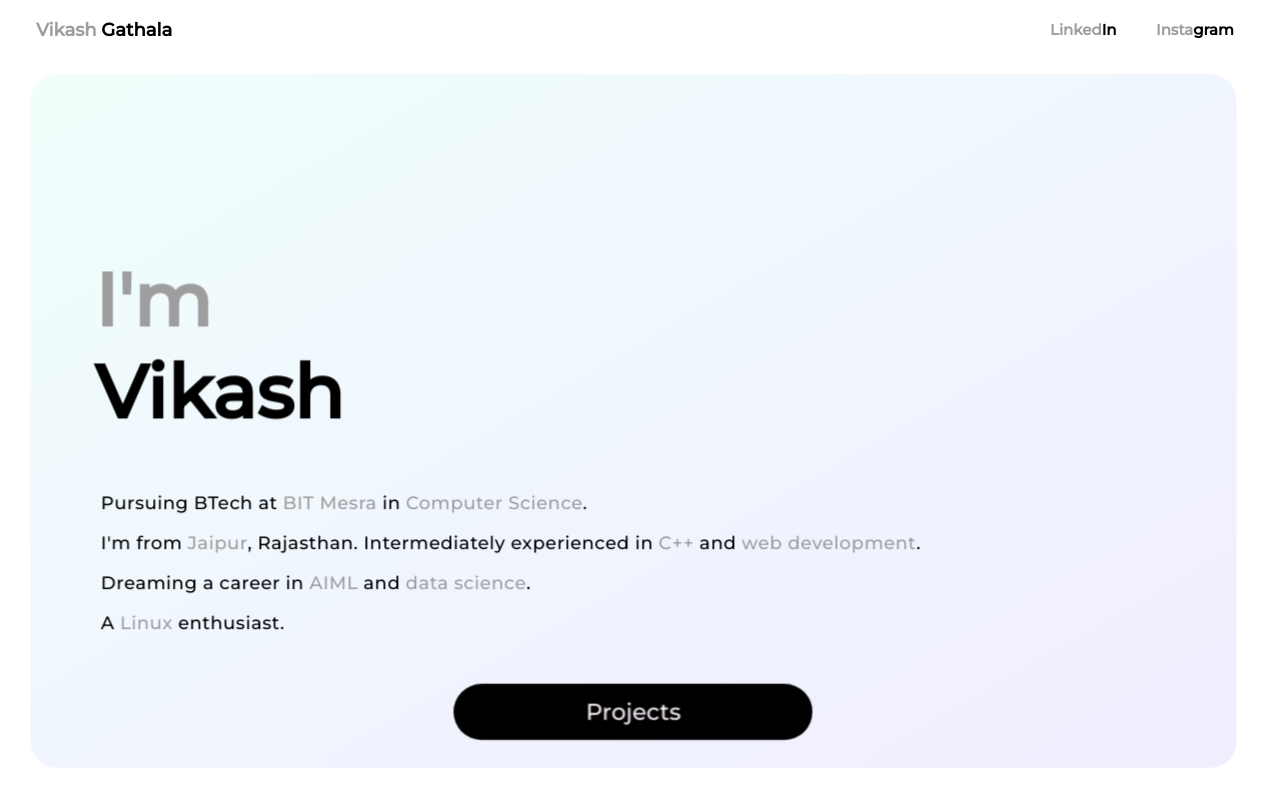
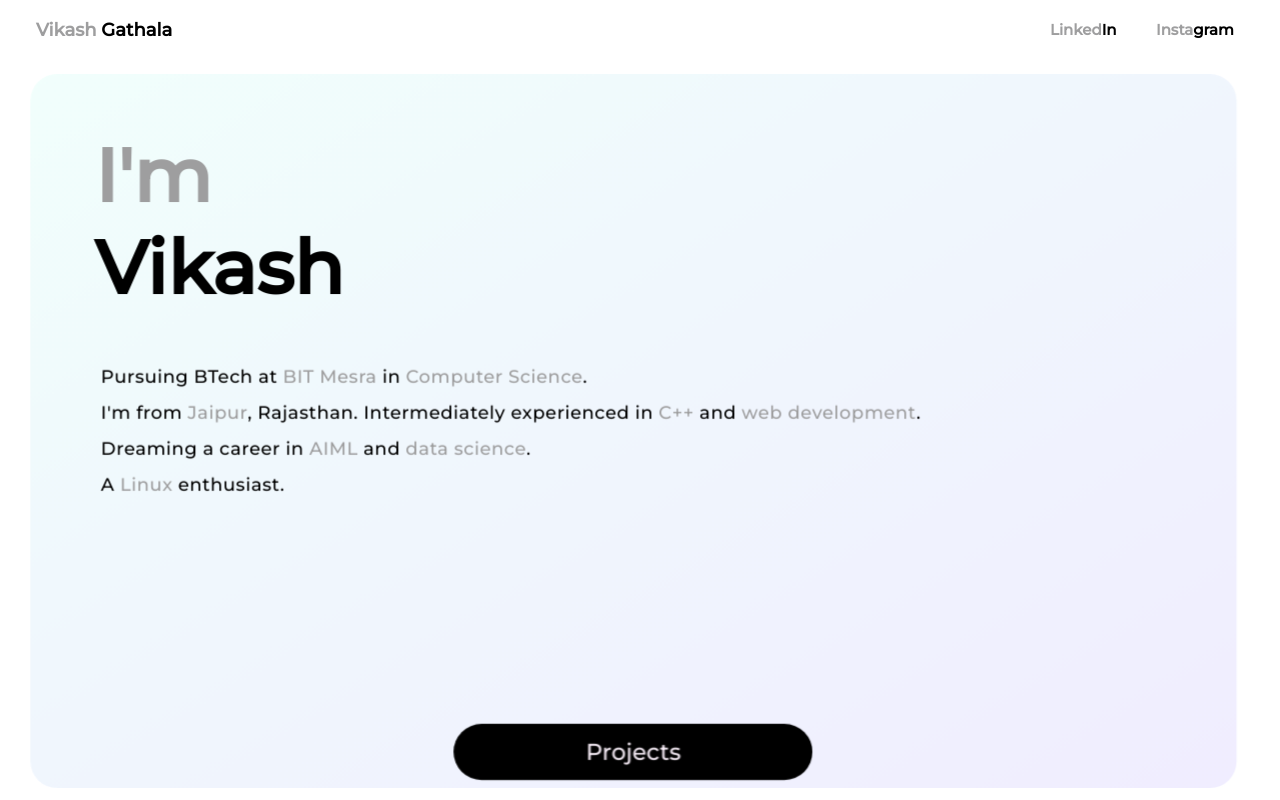
Before and after one commit to Vikashgathala/vikashgathala.github.io, a plain HTML site: page index.html in a window 1280 px wide. Drawn offline with Linux system fonts and the light colour scheme.

Commit message:
fixed line height

```diff
--- a/style.css
+++ b/style.css
@@ -74,7 +74,7 @@ color: black;}
 .backbox {
   background: linear-gradient(to bottom right, #EEFFF2, #EEF1FF, #FFEEFB);
   width: 94vw;
-height: 86.5vh;
+  height: 89vh;
   border-radius: 35px;
   margin-left: 2.5vw;
   margin-right: 2.5vw;
@@ -89,7 +89,14 @@ transform: translateY(45vh);
   animation-name: slide-upbbx;
   animation-duration: 10s;
   animation-timing-function: ease-out;
-animation-fill-mode: forwards;}
+  animation-fill-mode: forwards;
+  display: flex;
+  flex-direction: column;
+  overflow-y: auto;
+  position: relative;
+  padding-bottom: 70px;
+}
+
 
 #dynamic-text {
 font-family: 'Montserrat';
@@ -126,7 +133,7 @@ font-size: 18px;
 font-family: 'Montserrat';
 color: black;
 letter-spacing: 0.5px;
-line-height: 40px;
+line-height: 4.5vh;
 opacity: 0;
 transform: translateY(30vh);
 animation-name: slide-upmntxt;
@@ -143,7 +150,8 @@ letter-spacing: 0.5px;}
 .projects{
 margin-left: 33vw;
 position: fixed;
-top: 76vh;
+margin-top: min(1vh, 1vh);
+top: 80vh;
 text-decoration: none;
 border-radius: 28px;
 height: 7vh;
```
Also changed, not shown: 1 other file. Lines whose indentation alone changed are shown as unchanged.
